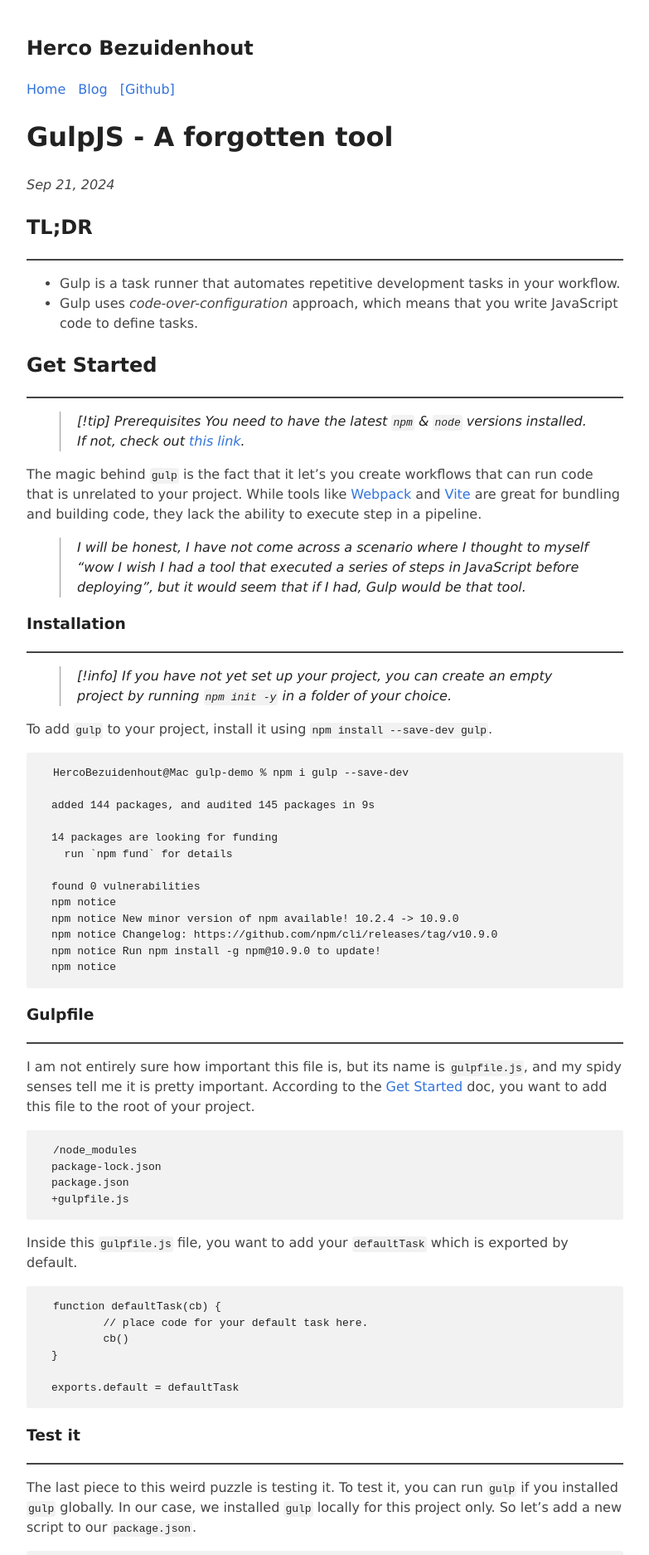
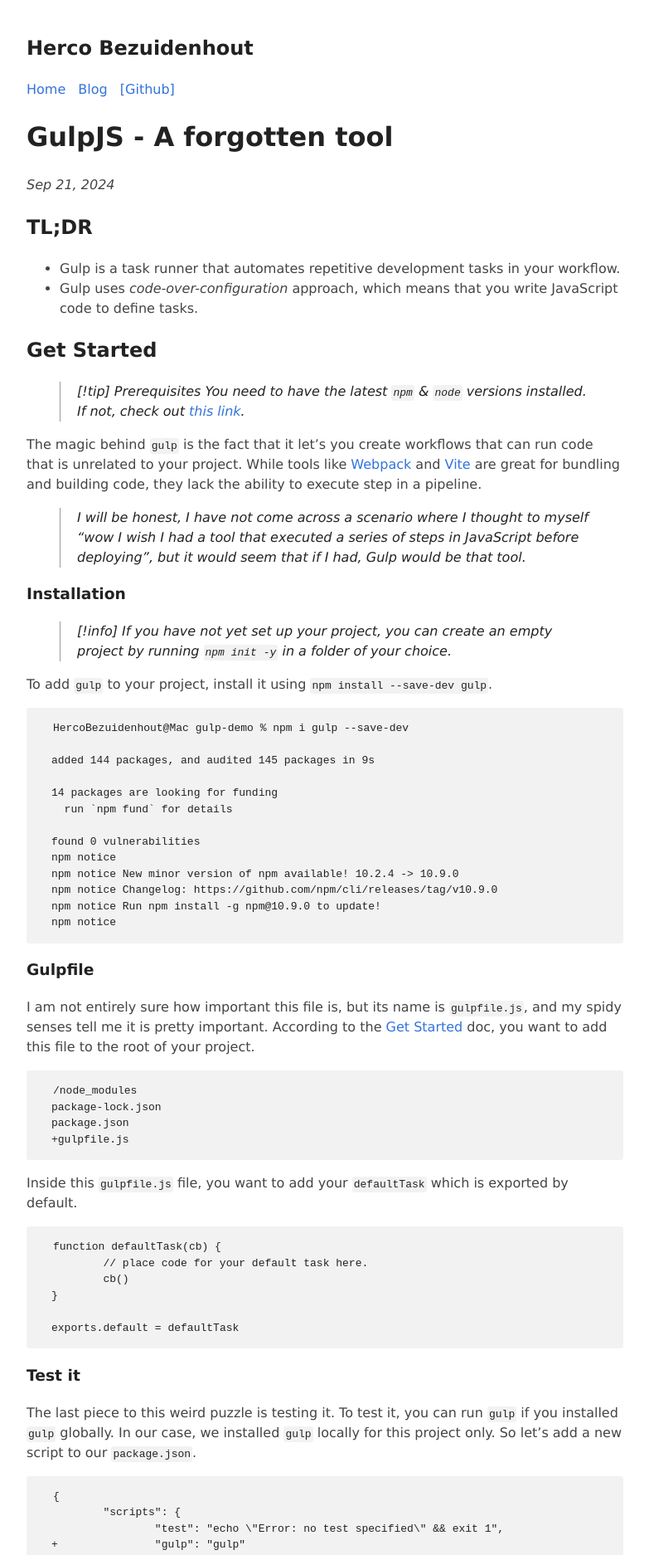
Before and after one commit to hercobezuidenhout/hercobezuidenhout.github.io, a Jekyll site: the page built from _posts/2024-09-21-gulpjs-a-forgotten-tool.md, in a window 1280 px wide. Shown: the top 1874 px of the page at 83% size, without its empty margins (248-1031 px from the left). Built offline with Jekyll 4.4.1, drawn with Linux system fonts in a browser that asks for light colours.

````diff
--- a/_posts/2024-09-21-gulpjs-a-forgotten-tool.md
+++ b/_posts/2024-09-21-gulpjs-a-forgotten-tool.md
@@ -7,12 +7,12 @@ tags:
 ---
 
 ## TL;DR
----
+
 - Gulp is a task runner that automates repetitive development tasks in your workflow.
 - Gulp uses _code-over-configuration_ approach, which means that you write JavaScript code to define tasks.
 
 ## Get Started
----
+
 > [!tip] Prerequisites
 > You need to have the latest `npm` & `node` versions installed. If not, check out [this link](https://nodejs.org/en/).
 
@@ -21,7 +21,7 @@ The magic behind `gulp` is the fact that it let's you create workflows that can
 > I will be honest, I have not come across a scenario where I thought to myself "wow I wish I had a tool that executed a series of steps in JavaScript before deploying", but it would seem that if I had, Gulp would be that tool.
 
 ### Installation
----
+
 > [!info] If you have not yet set up your project, you can create an empty project by running `npm init -y` in a folder of your choice.
 
 To add `gulp` to your project, install it using `npm install --save-dev gulp`.
@@ -43,7 +43,7 @@ npm notice
 ```
 
 ### Gulpfile
----
+
 I am not entirely sure how important this file is, but its name is `gulpfile.js`, and my spidy senses tell me it is pretty important. According to the [Get Started](https://gulpjs.com/docs/en/getting-started/quick-start#create-a-gulpfile) doc, you want to add this file to the root of your project.
 
 ```diff
@@ -65,7 +65,7 @@ exports.default = defaultTask
 ```
 
 ### Test it
----
+
 The last piece to this weird puzzle is testing it. To test it, you can run `gulp` if you installed `gulp` globally. In our case, we installed `gulp` locally for this project only. So let's add a new script to our `package.json`.
 
 ```diff
@@ -93,15 +93,15 @@ HercoBezuidenhout@Mac gulp-demo % npm run gulp
 Now that you have `gulp` set up in your project, you might be wondering what you can do with it. That is our next chapter :).
 
 ## What to do with it
----
-!["GulpMeme"](assets/posts/GulpMeme.png)
+
+!["GulpMeme"](/assets/posts/GulpMeme.png)
 
 `Gulp` is designed to help automate tasks within your project. So to answer the question of "what to do with it", we first need to ask "what do we do receptively in our project?".
 
 > You can run multiple tasks with `gulp <task> <othertask>`.
 
 ### Tasks
----
+
 Each `gulp` task is an asynchronous JavaScript function. Tasks can also be either **public** or **private** by simply choosing what and what not to export.
 
 ```js
@@ -182,7 +182,7 @@ build 🛠️ building something here
 ```
 
 ### Series vs Parallel tasks
----
+
 In the above example, we used the `series` function to execute our **private** task with our **public** task, `clean` and `build`. However, `gulp` offers another function called `parallel()`.
 
 Both `series` and `parallel` lets you execute multiple tasks as part of one operation. An _operation_ in this context is an `npm` call for example `npm run gulp` or `npm run gulp build`.
@@ -204,14 +204,14 @@ export.build = series(
 ```
 
 ## It's 2024, what about TypeScript
----
+
 `gulpfiles` can be written in a language that requires transpilation, such as TypeScript or Babel by changing the extension to `.ts` or `.babel.js`. You need to install the proper modules though.
 
 1. TypeScript - `ts-node`.
 2. Babel - `@babel/register`.
 
 ## What's Next?
----
+
 I am not too sure what is next. GulpJS is a really cool tool, however, you barely read about it on the internet. I am sure some of the more experienced developers out there have worked with it before, but with all of the new libraries coming out it feels like Gulp here has disappeared into the crowd.
 
 When researching, I found many articles and posts stating that it is deprecated or not being maintained anymore, however, if you visit the Github repo you will notice the last release was in March 2024, which is not that "old" compared to other "old" tools.
````
